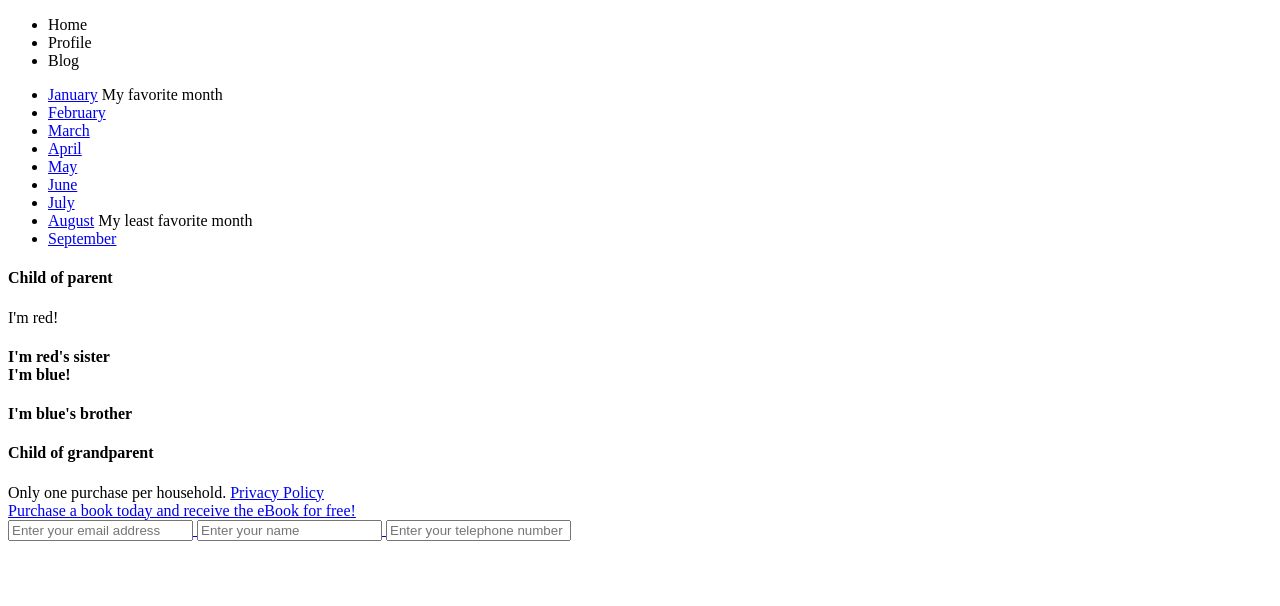
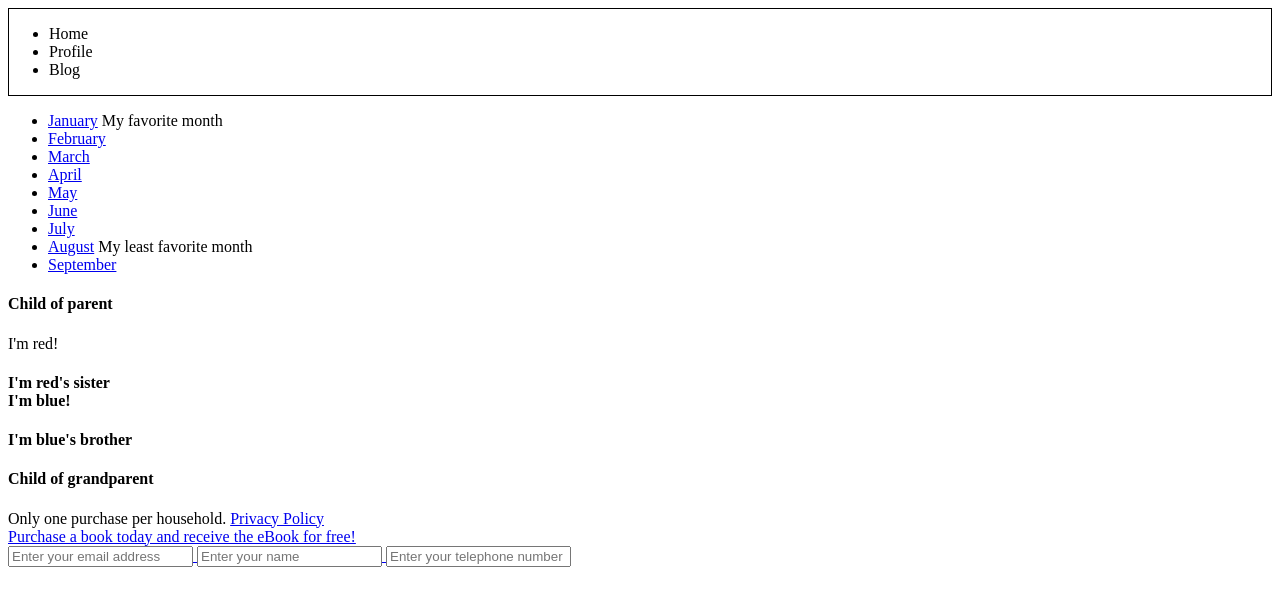
Before and after one commit to sarahmorris926/NSS-css-article-styling, a plain HTML site: page index.html in a window 1280 px wide. Drawn offline with Linux system fonts and the light colour scheme.

Commit message:
Updated files to include #1 of the requirements

```diff
--- a/index.html
+++ b/index.html
@@ -9,7 +9,7 @@
 </head>
 
 <body>
-<header>
+<header class="header">
     <ul>
       <li>Home</li>
       <li>Profile</li>
--- a/selectors.css
+++ b/selectors.css
@@ -0,0 +1,4 @@
+.header {
+    border: 1px solid black;
+
+}
```
